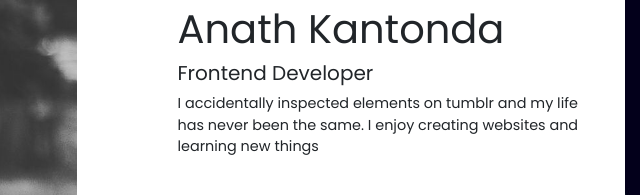
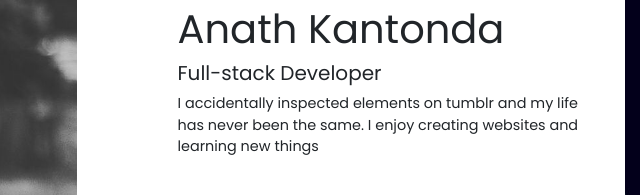
Before and after one commit to anathkantonda/portfolio, a plain HTML site: page index.html in a window 1280 px wide. Shown: the part 347-542 px from the top of the page, 570-1210 px from the left. Drawn offline with nearby package versions, Linux system fonts and the light colour scheme.

Commit message:
changed job title

```diff
--- a/css/style.css
+++ b/css/style.css
@@ -182,7 +182,7 @@ textarea {
 }
 
 /* media */
-@media only screen and (max-width: 500px) {
+@media only screen and (max-width: 475px) {
     .pic {
         width: 80%;
         margin: 0 auto;
--- a/index.html
+++ b/index.html
@@ -33,7 +33,7 @@
             <div class="col2">
                 <h5>Hello there, I am</h5>
                 <h1>Anath Kantonda</h1>
-                <h5>Frontend Developer</h5>
+                <h5>Full-stack Developer</h5>
                 <p>I accidentally inspected elements on tumblr and my life has never been the same.
                     I enjoy creating websites and learning new things</p>
 
```
